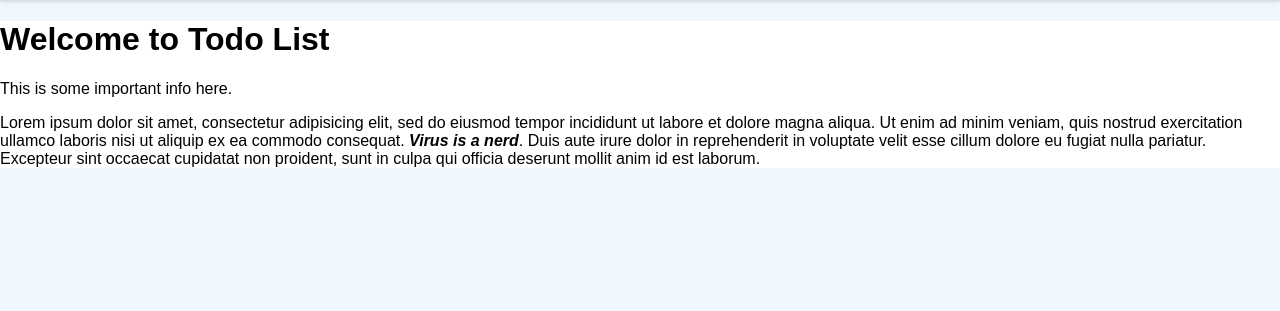
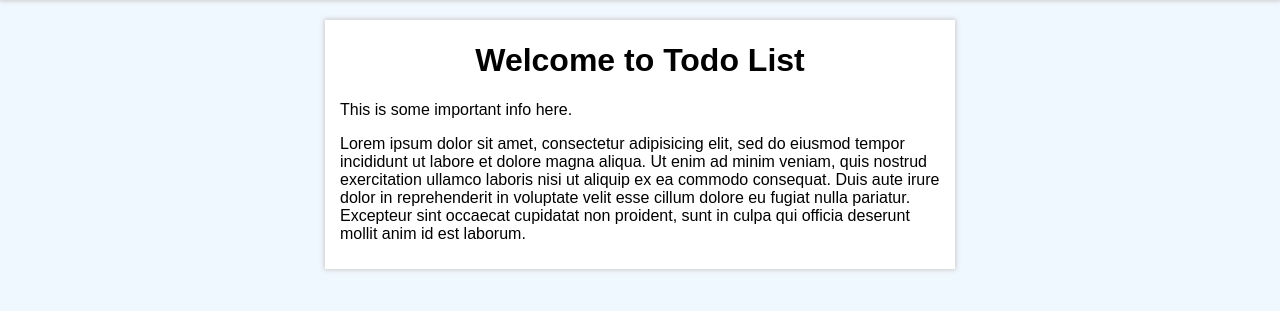
Before and after one commit to nick-hiebl/flask-todo-basic, a Flask app: page / in a window 1280 px wide. Shown: the part 50-361 px from the top of the page. Run offline with Flask 2, Linux system fonts and the light colour scheme.

Commit message:
Added good styling to home page

```diff
--- a/templates/home.html
+++ b/templates/home.html
@@ -1,19 +1,18 @@
 {% extends 'layout.html' %}
 
 {% block body %}
-    <div class="temp1">
-        <div class="text-center">
+<div class="container shadow">
+    <div class="heading">
         <h1>Welcome to Todo List</h1>
+    </div>
     <p>This is some important info here.</p>
     <p>Lorem ipsum dolor sit amet, consectetur adipisicing elit, sed do
         eiusmod tempor incididunt ut labore et dolore magna aliqua. Ut
         enim ad minim veniam, quis nostrud exercitation ullamco laboris
-                nisi ut aliquip ex ea commodo consequat. <strong><i>Virus is a nerd</i></strong>.
-                Duis aute irure dolor in reprehenderit in voluptate velit esse
-                cillum dolore eu fugiat nulla pariatur. Excepteur sint occaecat
-                cupidatat non proident, sunt in culpa qui officia deserunt
-                mollit anim id est laborum.
+        nisi ut aliquip ex ea commodo consequat. Duis aute irure dolor in
+        reprehenderit in voluptate velit esse cillum dolore eu fugiat nulla
+        pariatur. Excepteur sint occaecat cupidatat non proident, sunt in culpa
+        qui officia deserunt mollit anim id est laborum.
     </p>
 </div>
-    </div>
 {% endblock %}
```
Lines whose indentation alone changed are shown as unchanged.
